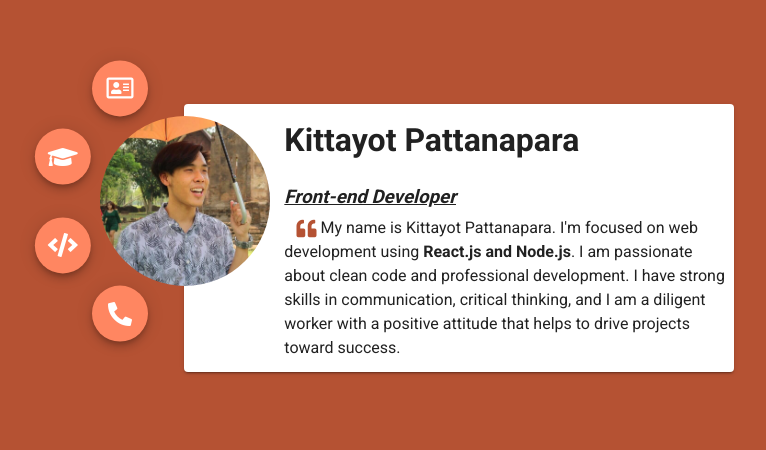
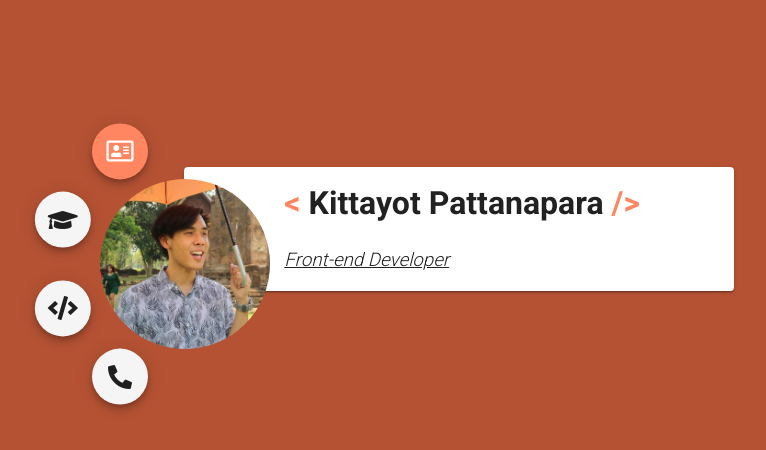
Before and after one commit to markkizz/vue_resume, a Vue app: page / in a window 1280 px wide. Shown: the part 162-612 px from the top of the page, without its empty margins (251-1017 px from the left). Built offline with nearby package versions, Linux system fonts and the light colour scheme.

Commit message:
Finish static MyEducation

```diff
--- a/src/App.vue
+++ b/src/App.vue
@@ -2,7 +2,7 @@
   <v-app :style="myStyle">
     <v-content>
       <v-container class="fill-height" fluid>
-        <v-row justify="center">
+        <v-row justify="center" class="mt-10">
           <v-col cols="5" class="flex-end">
             <div class="myimage justify-center align-center">
               <div class="center-circle">
@@ -11,17 +11,17 @@
                 </v-btn>
               </div>
               <div class="center-circle">
-                <v-btn class="mx-2 ball three" fab :color="isSelect ? 'secondary': ''">
+                <v-btn class="mx-2 ball three" fab :color="false ? 'secondary': ''">
                   <v-icon>fas fa-graduation-cap</v-icon>
                 </v-btn>
               </div>
               <div class="center-circle">
-                <v-btn class="mx-2 ball two" fab :color="isSelect ? 'secondary': ''">
+                <v-btn class="mx-2 ball two" fab :color="false ? 'secondary': ''">
                   <v-icon>fas fa-code</v-icon>
                 </v-btn>
               </div>
               <div class="center-circle">
-                <v-btn class="mx-2 ball one" fab :color="isSelect ? 'secondary': ''">
+                <v-btn class="mx-2 ball one" fab :color="false ? 'secondary': ''">
                   <v-icon>fas fa-phone-alt</v-icon>
                 </v-btn>
               </div>
@@ -33,27 +33,28 @@
             </div>
           </v-col>
           <v-col cols="7">
+            <v-expand-transition>
               <v-card class="elevation raised custom-card" width="550">
                 <v-row>
                   <v-col class="name align-center" cols="12">
                     <v-row>
                       <v-col cols="12">
-                      <h1>Kittayot Pattanapara</h1>
+                        <h1>
+                          <span class="tag-color">&#60;</span> Kittayot Pattanapara
+                          <span class="tag-color">/&#62;</span>
+                        </h1>
                       </v-col>
                       <v-col cols="12" class="no-padding name-tag">
-                      <h3>Front-end Developer</h3>
+                        <h3 class="font-weight-light">Front-end Developer</h3>
                       </v-col>
                     </v-row>
                   </v-col>
                 </v-row>
-              <Aboutme />
+                <!-- <Aboutme /> -->
+                <!-- <MyEducation /> -->
               </v-card>
+            </v-expand-transition>
           </v-col>
-          <!-- <v-col class="justify-center" cols>
-            <v-card class="elevation raised custom-card" style="border-top-right-radius: 0">
-              <Aboutme />
-            </v-card>
-          </v-col>-->
         </v-row>
       </v-container>
     </v-content>
@@ -61,13 +62,15 @@
 </template>
 
 <script>
-import Aboutme from "./components/AboutMe";
+// import Aboutme from "./components/AboutMe";
+// import MyEducation from "./components/MyEducation";
 
 export default {
   name: "App",
 
   components: {
-    Aboutme
+    // Aboutme
+    // MyEducation
   },
 
   data() {
@@ -98,6 +101,9 @@ export default {
   top: -5px;
   text-decoration: underline;
   font-style: italic;
+}
+.tag-color {
+  color: #ff8661;
 }
 .center-circle {
   position: absolute;
@@ -147,12 +153,23 @@ export default {
   padding-bottom: 0;
 }
 
-.tab {
+/* overide */
+.v-timeline .theme--light {
   position: relative;
+  left: -50px;
 }
 
-.tab-space {
-  top: 8px;
+.v-timeline:not(.v-timeline--dense):not(.v-timeline--reverse)
+  .v-timeline-item:nth-child(odd):not(.v-timeline-item--before)
+  .v-timeline-item__body,
+.v-timeline:not(.v-timeline--dense):not(.v-timeline--reverse)
+  .v-timeline-item--after
+  .v-timeline-item__body {
+  max-width: 500px !important;
+}
+.v-application--is-ltr
+  .v-timeline:not(.v-timeline--dense):not(.v-timeline--reverse):before {
+  left: calc(50% - 228px) !important;
 }
 
 @keyframes one-anime {
--- a/src/components/AboutMe.vue
+++ b/src/components/AboutMe.vue
@@ -18,7 +18,7 @@
       <v-col class="desc">
         <p style="margin: 0 0 0 0">
           &ensp;
-          <v-icon color="primary" dense>fas fa-quote-left</v-icon>  My name is Kittayot Pattanapara. I'm focused on web development
+          <v-icon color="secondary" dense>fas fa-quote-left</v-icon>  My name is Kittayot Pattanapara. I'm focused on web development
           using <b>React.js and Node.js</b>. I am passionate about clean code and
           professional development. I have strong skills in communication,
           critical thinking, and I am a diligent worker with a positive attitude
```
Also changed, not shown: src/components/MyEducation.vue (+58 -7 lines), src/components/MyProject.vue (deleted, +0 -15 lines). Lines whose indentation alone changed are shown as unchanged.
